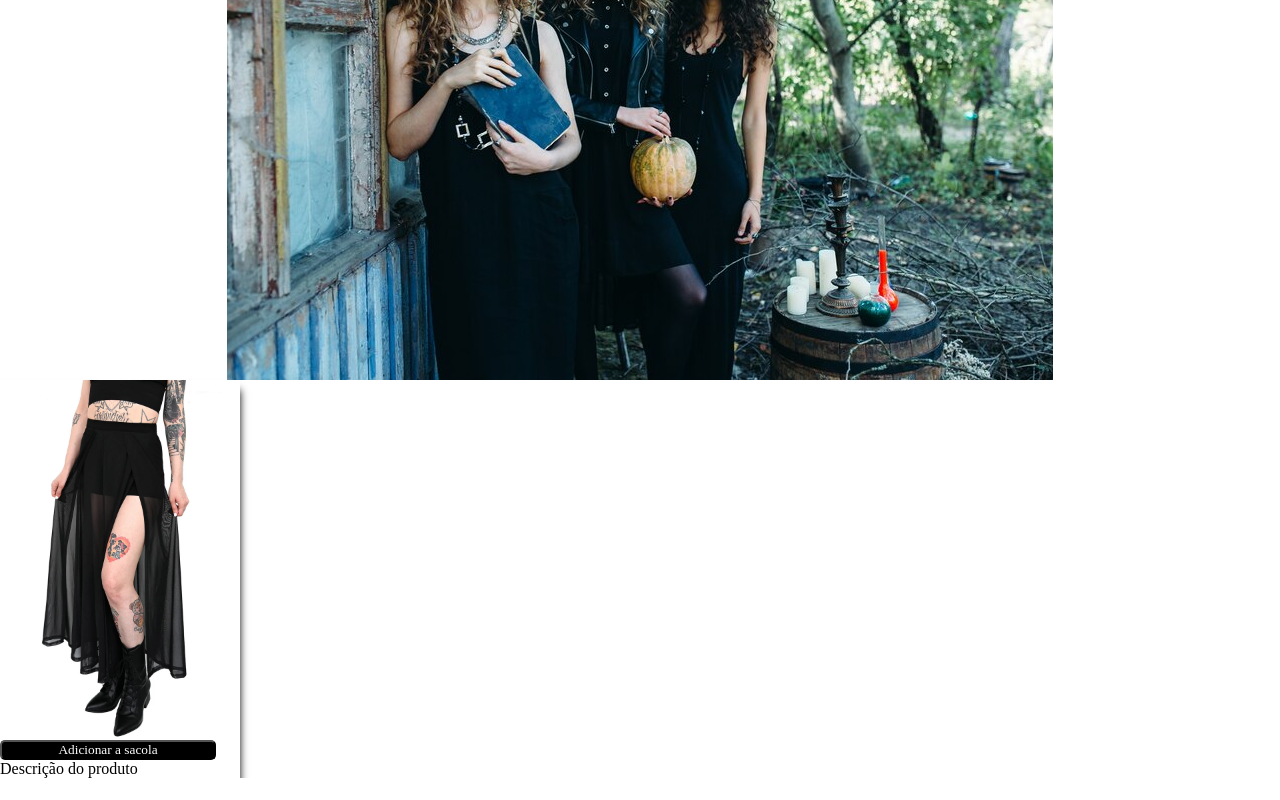
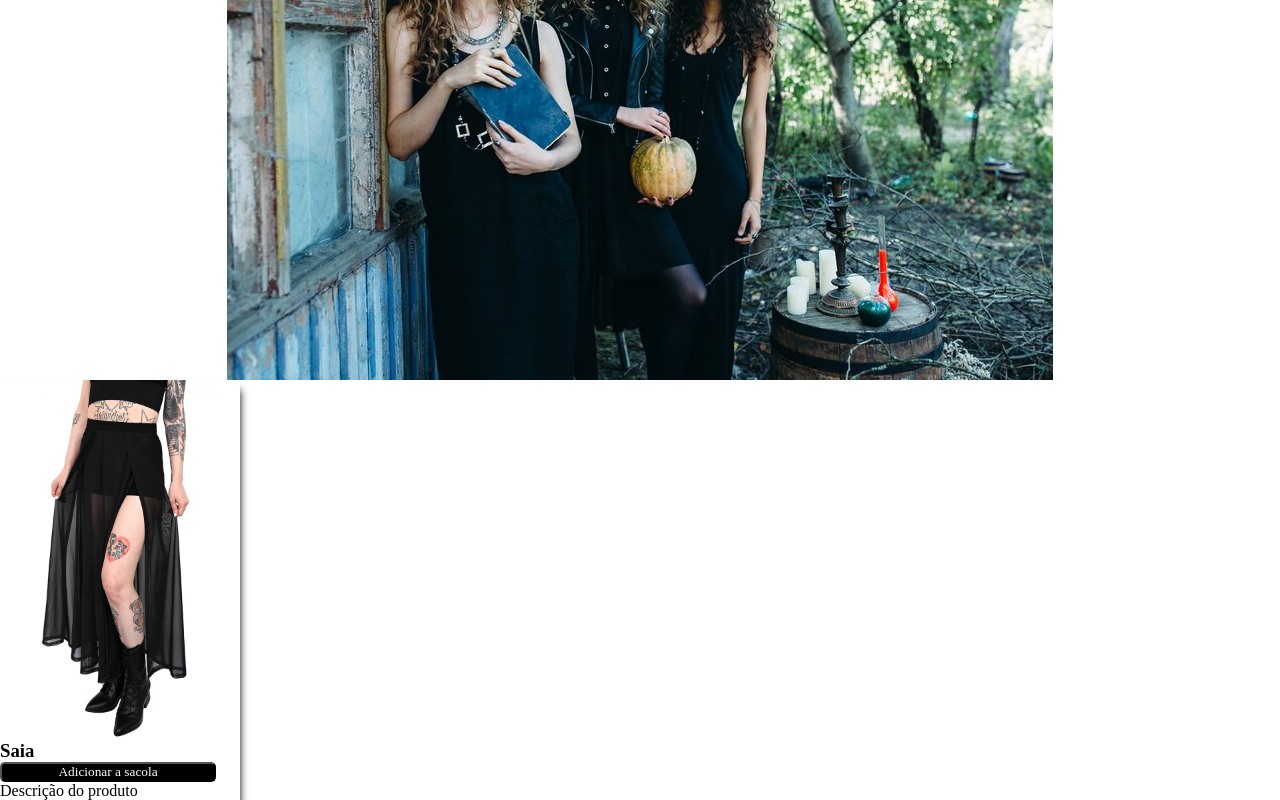
Before and after one commit to asnts/darkstore, a React (Create React App) app in the folder dark_store/: page / in a window 1280 px wide. Shown: the part 295-1095 px from the top of the page. Before the commit the page ends 1073 px from the top, so only its background shows below. Built offline with nearby package versions, Linux system fonts and the light colour scheme.

Commit message:
feat: add tituloProduto

```diff
--- a/dark_store/src/App.js
+++ b/dark_store/src/App.js
@@ -15,6 +15,7 @@ const App = () => {
     <Carrousel />
     <Card imgSrc="image/saia.jpg"
      imgAlt= "imagem card"
+     tituloProduto="Saia"
      botaoCard="Adicionar a sacola"
      descricao="Descrição do produto" />
 
--- a/dark_store/src/comp/card.jsx
+++ b/dark_store/src/comp/card.jsx
@@ -4,6 +4,7 @@ import "./card.css"
 export const Card = ({
   imgSrc,
   imgAlt,
+  tituloProduto,
   botaoCard,
   descricao
 
@@ -13,6 +14,7 @@ export const Card = ({
     <>
      <div className='containerCard'>
         <img src={imgSrc} alt={imgAlt} className='imagemCard' />
+        <h3 className='tituloProduto'>{tituloProduto}</h3>
         <button className='botaoCard'>{botaoCard}</button>
         <p className='descricaoCard'>{descricao}</p>
 
```
